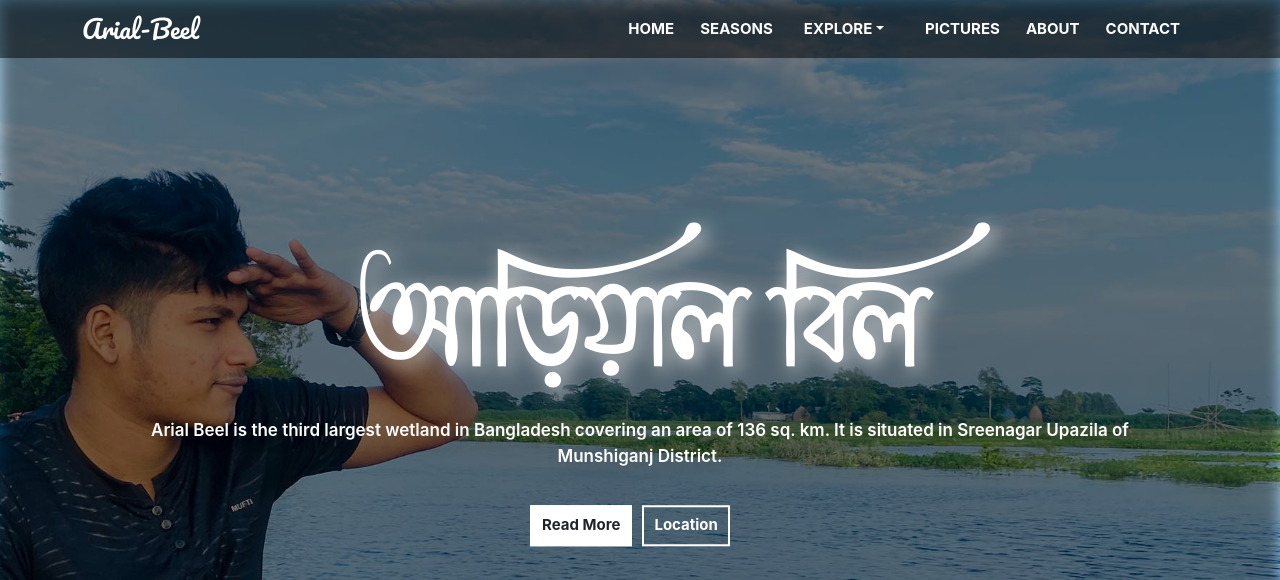
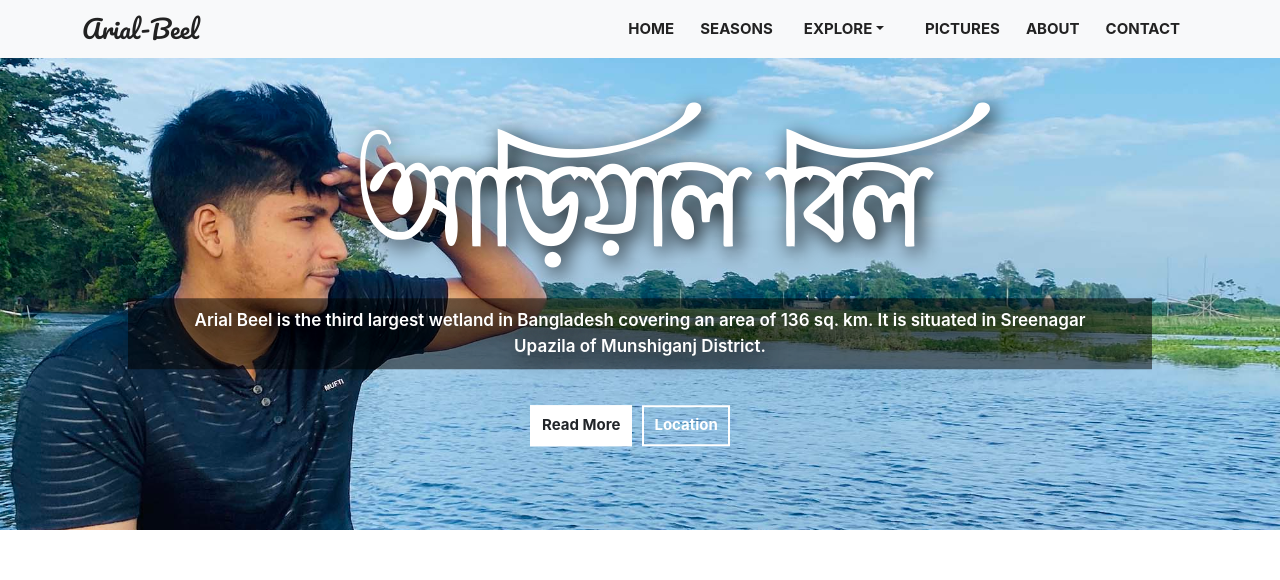
Before and after one commit to codingwithprince/arial-beel-website, a React (Create React App) app: page / in a window 1280 px wide. Shown: the top 580 px of the page. Built offline with nearby package versions, Linux system fonts and the light colour scheme; a web font is replaced by a local one.

Commit message:
some thing was changed

```diff
--- a/src/components/Header/Navbar.css
+++ b/src/components/Header/Navbar.css
@@ -3,7 +3,7 @@
 	background-size: cover;
 	min-height:100%;
 	background-repeat: no-repeat;
-	height: 100vh;
+	height: 60vh;
 	max-width: 100%;
 	animation: backgroundSlider 40s infinite;
 	position: relative;
@@ -52,7 +52,7 @@
 .navbar{
 	padding: 5px 5%;
     z-index: 4;
-    background-color: rgba(0, 0, 0, 0.5)!important;
+    background-color: rgba(255, 255, 255, 0.109);
 	position:fixed;
 	top:0;
 	width: 100%;
@@ -62,14 +62,14 @@
     text-transform: capitalize;
     font-family: 'Pacifico', cursive;
     text-decoration: none;
-    color: #fff !important;
+    color: #222 !important;
 }
 .nav-item{
 	margin-right: 15px;
 	margin-left: 5px;
 }
 .nav-link{
-	color: #fff !important;
+	color: #222 !important;
 	font-size: 15px;
 	font-weight: 700;
 	text-transform: uppercase;
@@ -84,7 +84,7 @@
 .navbar-nav{
 	float: right;
 	text-align: right;
-	color: #fff;
+	color: #222;
 }
 .navbar-light .navbar-toggler{
 	border-color: rgba(255, 255, 255, 0.534);
--- a/src/components/Header/NavbarItem.js
+++ b/src/components/Header/NavbarItem.js
@@ -10,7 +10,7 @@ const NavbarItem = () => {
         <Container>
             <Link className="navbar-brand" to="/">arial-beel</Link>
             <Navbar.Toggle aria-controls="basic-navbar-nav">
-                <span><AiOutlineMenuFold color="#fff" fontSize="25px" /></span>
+                <span><AiOutlineMenuFold color="#000" fontSize="25px" /></span>
                 </Navbar.Toggle>
             <Navbar.Collapse id="basic-navbar-nav">
             <Nav className="ms-auto">
--- a/src/components/Hero/Hero.css
+++ b/src/components/Hero/Hero.css
@@ -21,13 +21,15 @@
     font-size: 130px;
     color: #fff;
     font-family: 'arial';
-    text-shadow: 5px 5px 20px lightgray;
+    text-shadow: 5px 5px 20px rgb(0, 0, 0);
 }
 .content p{
     font-size: 17px;
     color: #fff;
     font-weight: 600;
-    text-shadow: 5px 5px 20px rgba(0, 0, 0, 0.185);
+    text-shadow: 5px 5px 20px rgb(0, 0, 0);
+    background-color: rgba(0, 0, 0, 0.513);
+    padding: 10px 5%;
 }
 .content #readMoreButton{
     background-color: #fff;
--- a/src/components/Hero/Hero.js
+++ b/src/components/Hero/Hero.js
@@ -3,11 +3,11 @@ import './Hero.css';
 
 const Hero = () => {
     return (
-        <div className="hero-area header-area">
+        <div className="hero-area header-area mt-5 pt-5">
              {/* <!--Overlay  --> */}
-            <div class="bg-darks"></div>
             <div class="content">
                 <h2 id="bigText" data-aos="zoom-out-left">আড়িয়াল বিল</h2>
+
                 <p data-aos="zoom-out-right">Arial Beel is the third largest wetland in Bangladesh covering an area of
                     136 sq. km. It is situated in Sreenagar Upazila of Munshiganj District. </p>
                 <button id="readMoreButton">Read More</button>
--- a/src/components/Home/Home.js
+++ b/src/components/Home/Home.js
@@ -6,7 +6,7 @@ import Seasons from '../Seasons/Seasons';
 
 const Home = () => {
     return (
-        <div className="home">
+        <div className="home section-padding">
             {/* === Hero Section === */}
             <Hero />
             {/* === Seasons Section === */}
```
